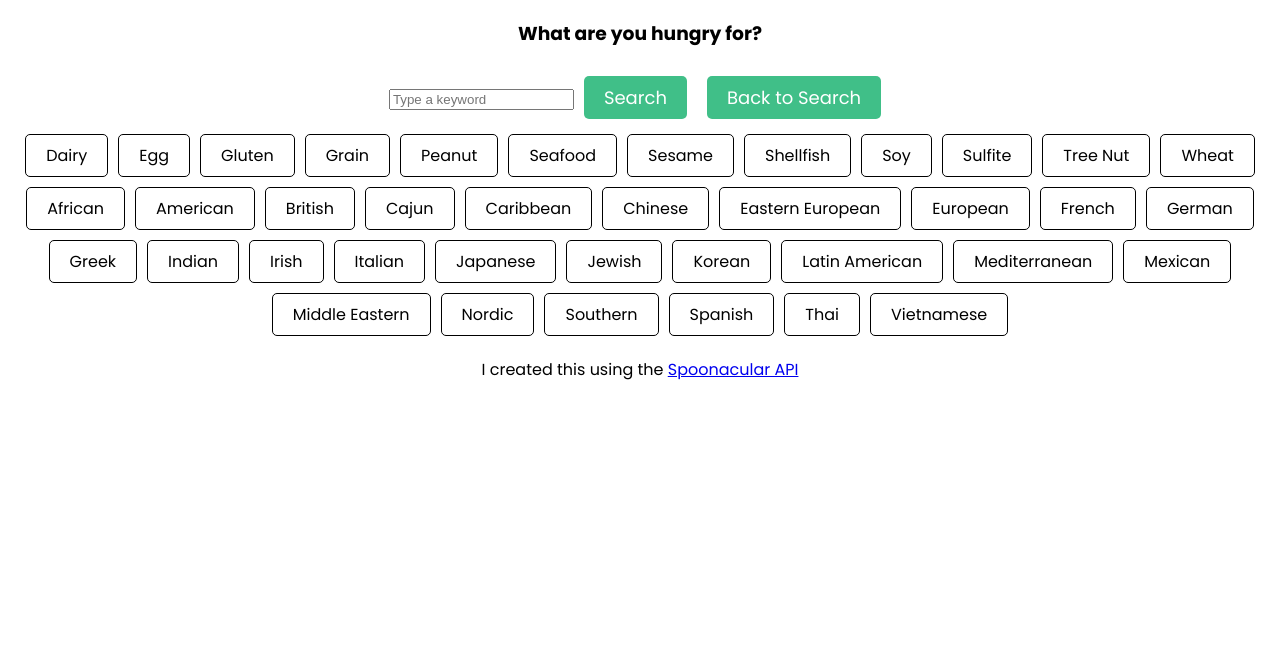
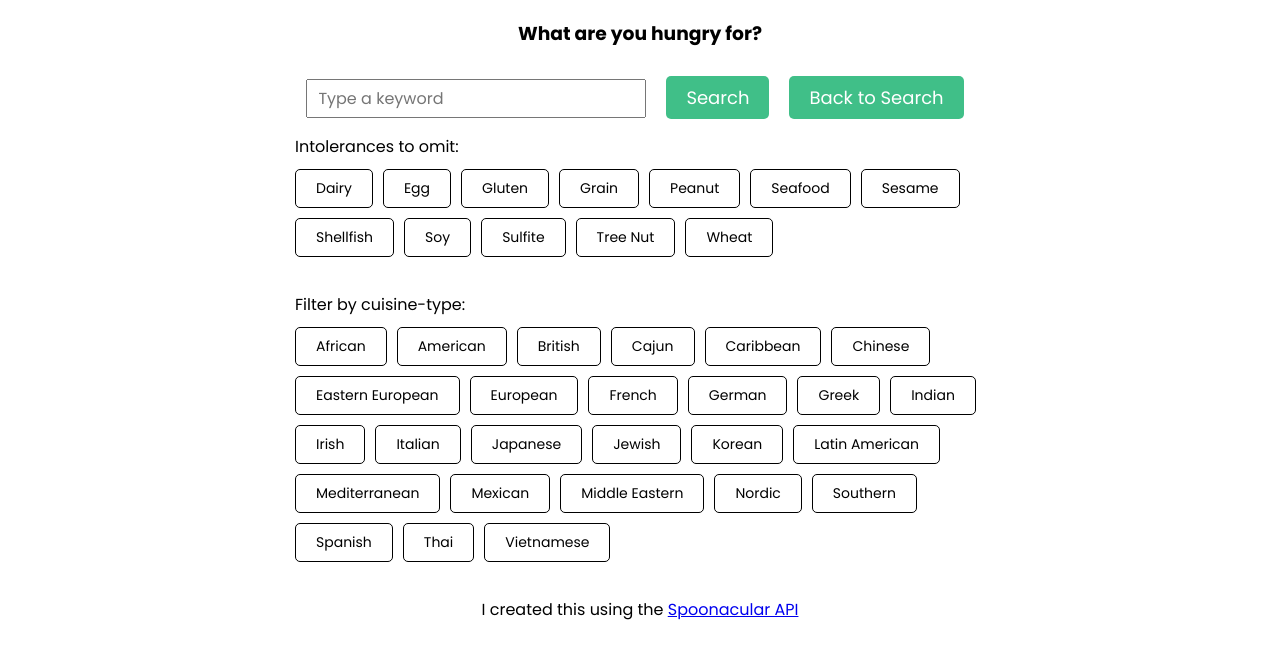
Before and after one commit to TobiasNorton/recipedia, a React (Create React App) app: page / in a window 1280 px wide. Both pictures are taken after typing "Sample" into the empty fields and a click on the button "Advanced". Shown: the top 658 px of the page. Built offline with nearby package versions, Linux system fonts and the light colour scheme.

Commit message:
Formats intolerances and cuisines sections

```diff
--- a/src/components/advanced-search/index.jsx
+++ b/src/components/advanced-search/index.jsx
@@ -14,15 +14,16 @@ const index = ({ search, backToSimpleSearch }) => {
       {({ status, isSubmitting }) => {
         return (
           <Form className="advanced-search">
-            <Field type="text" name="keyword" placeholder="Type a keyword"></Field>
+            <Field className="text-field" type="text" name="keyword" placeholder="Type a keyword"></Field>
             <button className="search-button" type="submit" disabled={isSubmitting}>
               Search
-                </button>
+            </button>
             <button className="search-button" onClick={() => backToSimpleSearch()}>
               Back to Search
-                </button>
+            </button>
             {status && status.error ? <p>{status.error}</p> : null}
             <div className="advanced-options">
+              <div className="options-section-label">Intolerances to omit: </div>
               <div className="intolerances">
                 {INTOLERANCES.map((intolerance, index) => {
                   return (
@@ -30,7 +31,8 @@ const index = ({ search, backToSimpleSearch }) => {
                   )
                 })}
               </div>
-              <div>
+              <div className="options-section-label">Filter by cuisine-type:</div>
+              <div className="cuisines">
                 {CUISINES.map((cuisine, index) => {
                   return (
                     <button key={`${cuisine}-${index}`} className="option-button">{cuisine}</button>
--- a/src/components/advanced-search/style.scss
+++ b/src/components/advanced-search/style.scss
@@ -1,9 +1,22 @@
+.advanced-search {
+  font-family: 'Poppins', sans-serif;
+
   .advanced-options {
-  font-family: 'Poppins', sans-serif;
+      .options-section-label {
+        text-align: left;
+        margin: 5px;
+      }
+
+      .intolerances, .cuisines {
+        display: flex;
+        justify-content: flex-start;
+        flex-wrap: wrap;
+        margin-bottom: 30px;
+      }
 
       .option-button {
         font-family: 'Poppins', sans-serif;
-    font-size: 16px;
+        font-size: 14px;
         margin: 5px;
         padding: 8px 20px;
         border: 1px solid black;
@@ -15,3 +28,5 @@
         cursor: pointer;
       }
   }
+
+}
--- a/src/pages/home/index.jsx
+++ b/src/pages/home/index.jsx
@@ -21,9 +21,12 @@ const Home = () => {
 
   const search = (values, apiKey) => {
     // TODO: Create all of the query param strings to be concatenated in the url
+    // Concatenate intolerances and cuisines into linked query strings
+    // Create query strings for other params
+    // Concat query params and search URL
     console.log('search values', values)
     const keyword = values && values.keyword
-    const recipesSearchUrl = `https://api.spoonacular.com/recipes/complexSearch?apiKey=${apiKey}&query=${keyword}&addRecipeInformation=true&number=50`
+    const recipesSearchUrl = `https://api.spoonacular.com/recipes/complexSearch?apiKey=${apiKey}&query=${keyword}&addRecipeInformation=true&number=100`
     console.log('keyword: ', keyword)
     axios.get(recipesSearchUrl).then((response) => {
       console.log('response.data', response && response.data && response.data)
@@ -45,13 +48,13 @@ const Home = () => {
   return (
     <div className="home">
       <h3>What are you hungry for?</h3>
-
+      <div className="search-form-container">
         {!isAdvancedSearch ? (
           <Formik initialValues={{ keyword: '' }} onSubmit={onSubmit}>
             {({ status, isSubmitting }) => {
               return (
                 <Form>
-                <Field type="text" name="keyword"></Field>
+                  <Field className="text-field" type="text" name="keyword"></Field>
                   <button className="search-button" type="submit" disabled={isSubmitting}>
                     Search
                 </button>
@@ -66,6 +69,8 @@ const Home = () => {
         ) : (
             <AdvancedSearch search={search} backToSimpleSearch={backToSimpleSearch} />
           )}
+      </div>
+
       {recipes.length
         ? recipes.map((recipe, index) => {
           const summary = `<p>${recipe.summary}</p>`
--- a/src/pages/home/style.scss
+++ b/src/pages/home/style.scss
@@ -1,5 +1,16 @@
 .home {
   font-family: 'Poppins', sans-serif;
+
+  .search-form-container {
+    max-width: 700px;
+    margin: auto;
+
+    .text-field {
+      font-family: 'Poppins', sans-serif;
+      padding: 5px 10px;
+      font-size: 16px;
+      margin-right: 10px;
+    }
 
     .search-button {
       font-family: 'Poppins', sans-serif;
@@ -12,3 +23,4 @@
       margin: 10px;
     }
   }
+}
```
Lines whose indentation alone changed are shown as unchanged.
